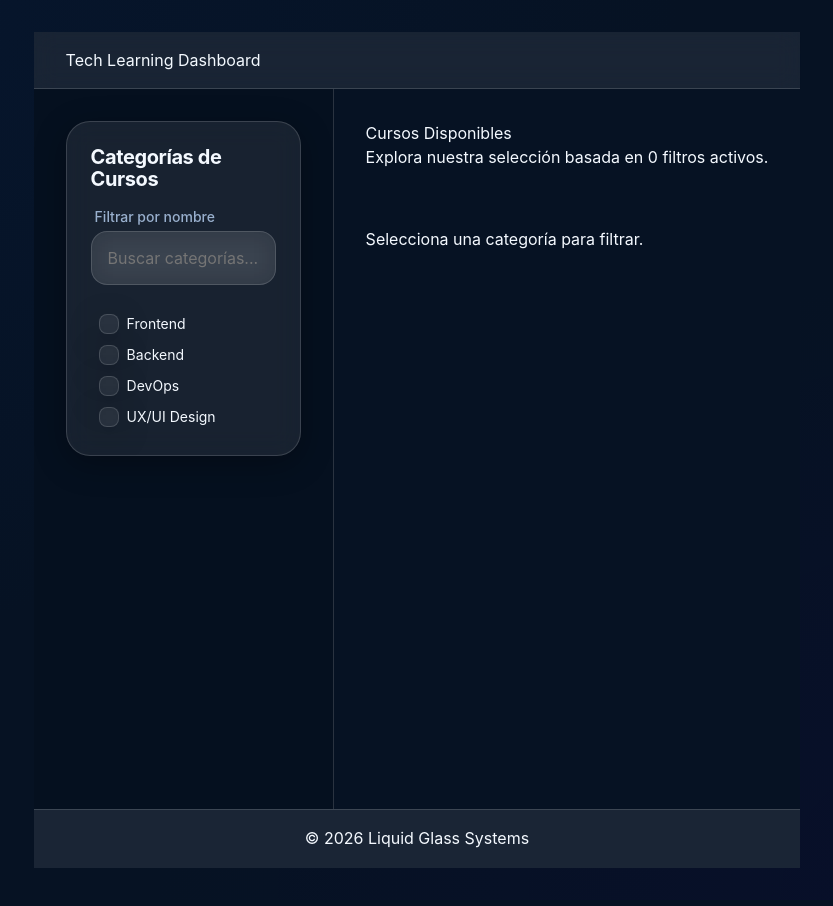
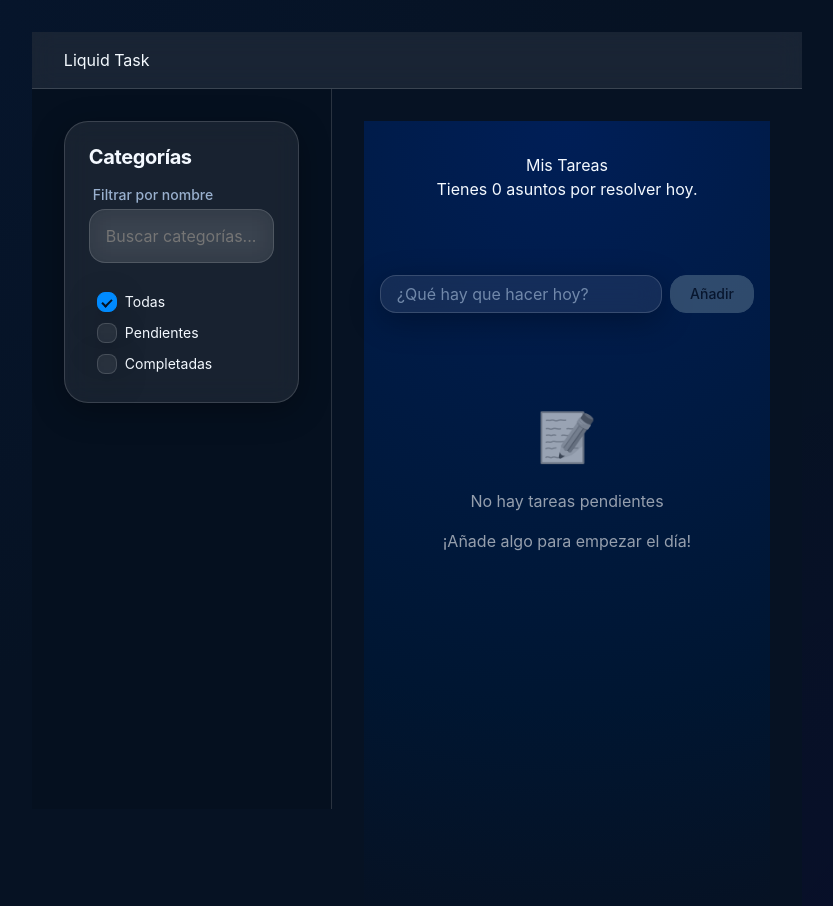
Before and after one commit to ivanepais/today-app, a React (Vite) app: page / in a window 1280 px wide. Shown: the top 906 px of the page, without its empty margins (223-1056 px from the left). Built offline with nearby package versions, Linux system fonts and the light colour scheme.

Commit message:
wip-feat/fix: ui render

```diff
--- a/src/App.tsx
+++ b/src/App.tsx
@@ -1,14 +1,14 @@
 import { ThemeProvider } from 'styled-components';
 import { theme } from './styles/theme';
 import { GlobalStyles } from './styles/GlobalStyles';
-import { DashboardPage } from './components/pages/DashboardPage';
+import { TodoPage } from './components/pages/TodoPage/TodoPage';
 
 function App() {
 
   return (
     <ThemeProvider theme={theme}>
       <GlobalStyles />
-      <DashboardPage />
+      <TodoPage />
     </ThemeProvider>
   )
 }
--- a/src/components/atoms/Button/Button.tsx
+++ b/src/components/atoms/Button/Button.tsx
@@ -1,4 +1,4 @@
-import { StyledButton, ButtonVariant, ButtonSize } from './Button.styles';
+import { StyledButton, type ButtonVariant, type ButtonSize } from './Button.styles';
 
 interface ButtonProps extends React.ButtonHTMLAttributes<HTMLButtonElement> {
   variant?: ButtonVariant;
--- a/src/components/atoms/Typography/Typography.tsx
+++ b/src/components/atoms/Typography/Typography.tsx
@@ -1,4 +1,4 @@
-import { StyledTypography, TypographyVariant } from './Typography.styles';
+import { StyledTypography, type TypographyVariant } from './Typography.styles';
 
 interface TypographyProps {
   variant?: TypographyVariant;
--- a/src/components/organisms/TodoList/TodoList.tsx
+++ b/src/components/organisms/TodoList/TodoList.tsx
@@ -1,6 +1,7 @@
 import { TodoItem } from '../../molecules/TodoItem/TodoItem';
 import { Typography } from '../../atoms/Typography/Typography';
 import { ListWrapper, StyledList, EmptyState } from './TodoList.styles';
+import type { Task } from '@/core/task.entity';
 
 interface Todo {
   id: string;
@@ -9,7 +10,7 @@ interface Todo {
 }
 
 interface TodoListProps {
-  todos: Todo[];
+  todos: Task[];
   onToggleTodo: (id: string) => void;
   onDeleteTodo: (id: string) => void;
 }
@@ -38,8 +39,8 @@ export const TodoList = ({
           {todos.map((todo) => (
             <TodoItem
               key={todo.id}
-              text={todo.text}
-              completed={todo.completed}
+              text={todo.content}
+              completed={todo.isCompleted}
               onToggle={() => onToggleTodo(todo.id)}
               onDelete={() => onDeleteTodo(todo.id)}
             />
--- a/src/components/pages/TodoPage/TodoPage.tsx
+++ b/src/components/pages/TodoPage/TodoPage.tsx
@@ -1,3 +1,5 @@
+
+/*
 import { useState, useEffect } from 'react';
 import { TodoTemplate } from '../../templates/TodoTemplate/TodoTemplate';
 import { TodoList } from '../../organisms/TodoList/TodoList';
@@ -72,3 +74,82 @@ export const TodoPage = () => {
     </StyledPage>
   );
 };
+
+*/
+
+import { useMemo } from 'react';
+import { useTasks } from '../../../hooks/useTasks';
+import { DashboardTemplate } from '../../templates/DashboardTemplate/DashboardTemplate';
+import { TodoTemplate } from '../../templates/TodoTemplate/TodoTemplate';
+import { FilterPanel } from '../../organisms/FilterPanel/FilterPanel';
+import { TodoList } from '../../organisms/TodoList/TodoList';
+import { TodoInput } from '../../molecules/TodoInput/TodoInput';
+import { Typography } from '../../atoms/Typography/Typography';
+import { Button } from '../../atoms/Button/Button'; // Asumiendo que tienes este átomo
+
+export const TodoPage = () => {
+  const {
+    tasks, add, toggle, remove,
+    filter, setFilter, stats, clearCompleted
+  } = useTasks();
+
+  // 1. Mapeamos las stats al formato que espera el FilterPanel
+  const categories = useMemo(() => [
+    { id: 'all', label: 'Todas', count: stats.total },
+    { id: 'pending', label: 'Pendientes', count: stats.pending },
+    { id: 'completed', label: 'Completadas', count: stats.completed },
+  ], [stats]);
+
+  return (
+    <DashboardTemplate
+      header={
+        <Typography variant="h2" color="white">Liquid Task</Typography>
+      }
+      sidebar={
+        <div style={{ display: 'flex', flexDirection: 'column', height: '100%', justifyContent: 'space-between' }}>
+          <FilterPanel
+            categories={categories}
+            selectedIds={[filter]}
+            onToggleCategory={(id) => setFilter(id as any)}
+            title="Categorías"
+          />
+
+          {/* Bonus: Limpiar completadas al final del sidebar */}
+          {stats.completed > 0 && (
+            <Button
+              variant="secondary"
+              onClick={clearCompleted}
+              style={{ margin: '20px' }}
+            >
+              Borrar completadas ({stats.completed})
+            </Button>
+          )}
+        </div>
+      }
+    >
+      {/* El contenido principal usa el TodoTemplate para el layout interno */}
+      <TodoTemplate
+        header={
+          <div style={{ marginBottom: '1rem' }}>
+            <Typography variant="h1">
+              {filter === 'all' ? 'Mis Tareas' : filter === 'pending' ? 'Pendientes' : 'Completadas'}
+            </Typography>
+            <Typography variant="body" color="textSecondary">
+              Tienes {stats.pending} asuntos por resolver hoy.
+            </Typography>
+          </div>
+        }
+        inputSlot={
+          <TodoInput onAdd={add} />
+        }
+        listSlot={
+          <TodoList
+            todos={tasks}
+            onToggleTodo={toggle}
+            onDeleteTodo={remove}
+          />
+        }
+      />
+    </DashboardTemplate>
+  );
+};
--- a/src/core/task.logic.ts
+++ b/src/core/task.logic.ts
@@ -1,4 +1,4 @@
-import { Task } from './task.entity';
+import type { Task } from './task.entity';
 
 /**
  * Fábrica de tareas.
--- a/src/hooks/useTasks.ts
+++ b/src/hooks/useTasks.ts
@@ -1,7 +1,7 @@
 import { useReducer, useEffect, useMemo } from 'react';
 import { taskReducer, initialState } from '@/store/task.reducer';
 import { storageService } from '@/services/storage.service';
-import { TaskFilter } from '@/core/task.entity';
+import type { TaskFilter } from '@/core/task.entity';
 
 export const useTasks = () => {
   // 1. Inicializamos el estado cargando desde el storage
--- a/src/services/storage.service.ts
+++ b/src/services/storage.service.ts
@@ -1,4 +1,4 @@
-import { Task } from '@/core/task.entity';
+import type { Task } from '@/core/task.entity';
 
 const STORAGE_KEY = 'v1_tasks_data';
 
--- a/src/store/task.reducer.ts
+++ b/src/store/task.reducer.ts
@@ -1,4 +1,4 @@
-import { Task, TaskFilter } from '@/core/task.entity';
+import type { Task, TaskFilter } from '@/core/task.entity';
 import * as TaskLogic from '@/core/task.logic';
 
 // Definimos el estado global de esta característica
```
